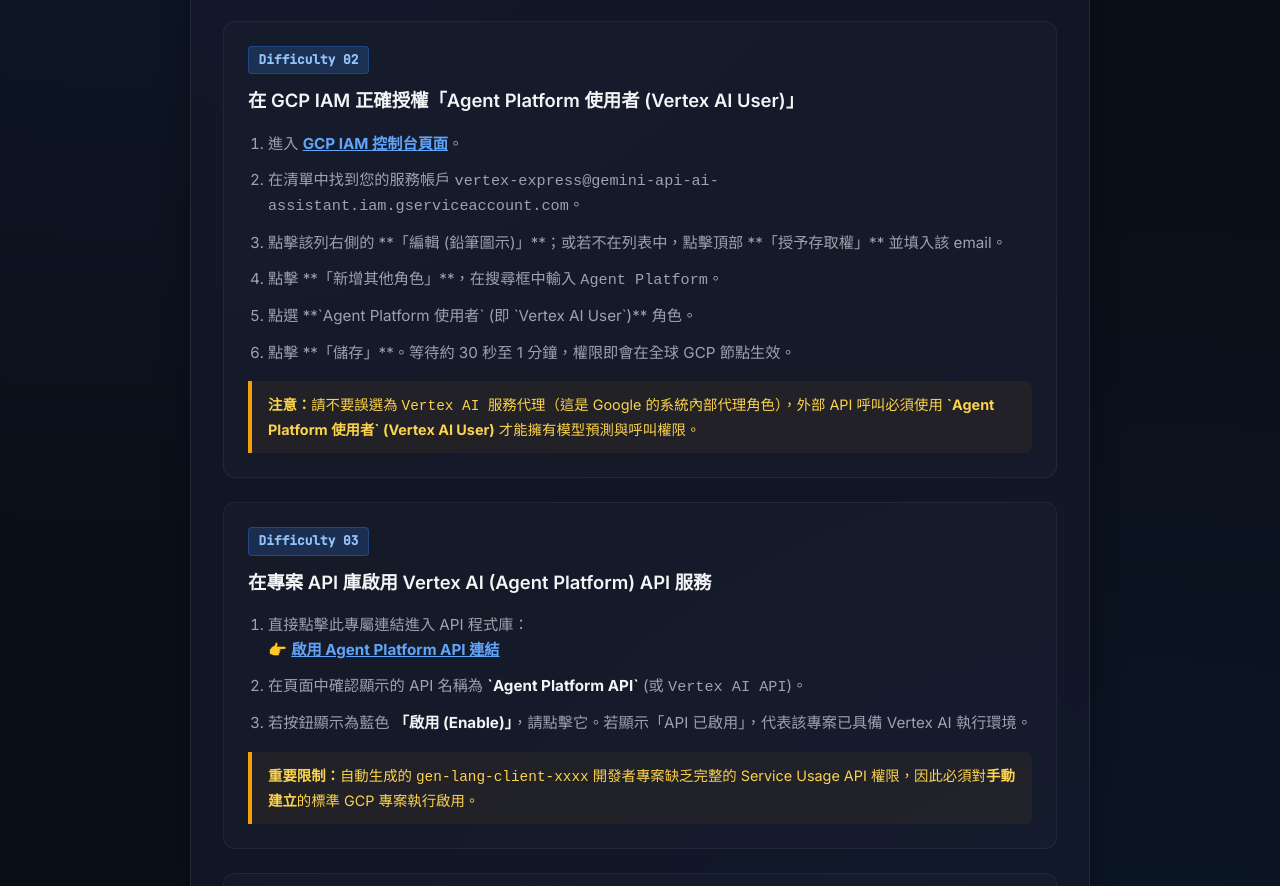
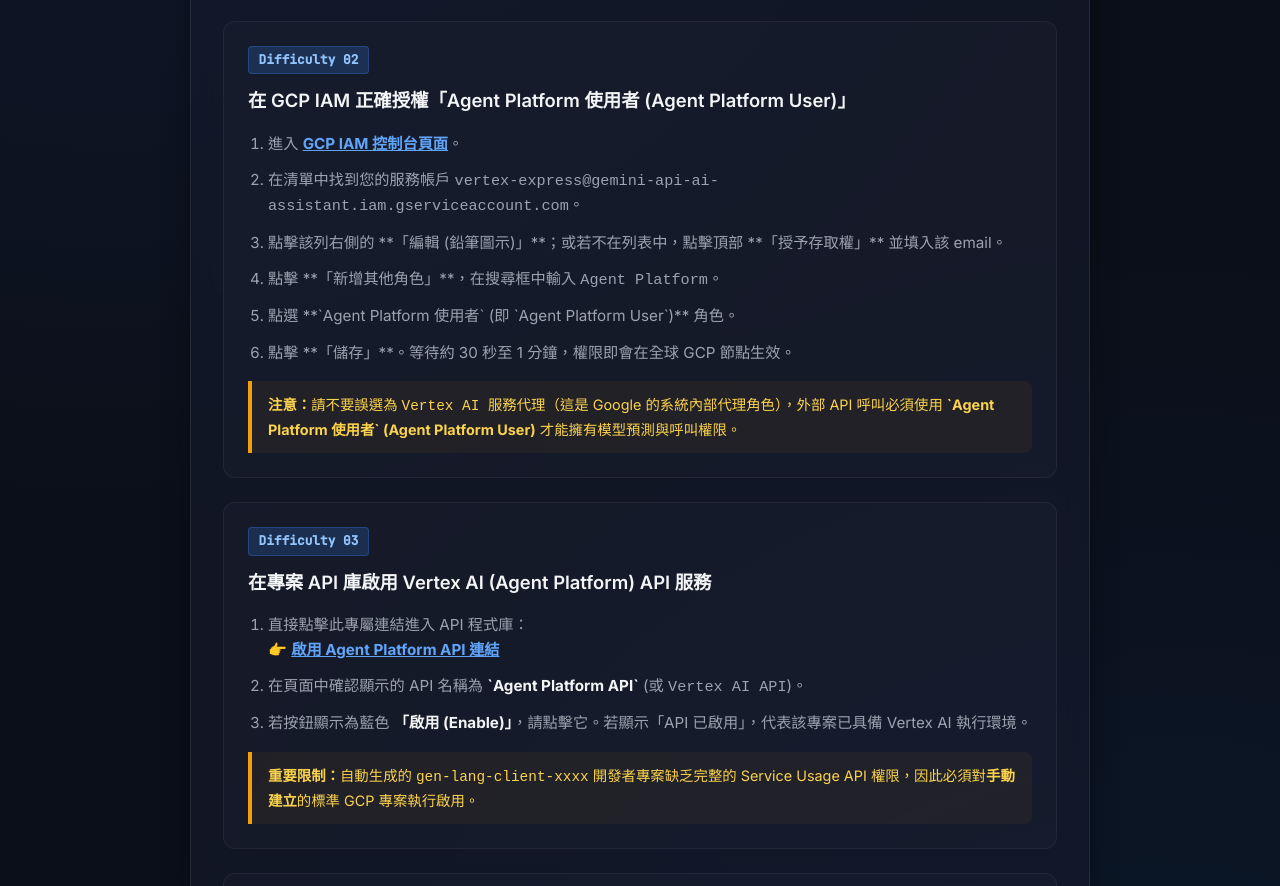
Before and after one commit to etrnya/model-hub-agent, a website: page vertex_ai_setup_guide.html in a window 1280 px wide. Shown: the part 1153-2039 px from the top of the page. Drawn offline with Linux system fonts and the light colour scheme.

Commit message:
docs(guide): align Vertex AI User to Agent Platform User in role descriptions

```diff
--- a/vertex_ai_setup_guide.html
+++ b/vertex_ai_setup_guide.html
@@ -439,17 +439,17 @@
           <!-- Difficulty 2 -->
           <div class="step-card">
             <span class="step-badge">Difficulty 02</span>
-            <div class="step-title">在 GCP IAM 正確授權「Agent Platform 使用者 (Vertex AI User)」</div>
+            <div class="step-title">在 GCP IAM 正確授權「Agent Platform 使用者 (Agent Platform User)」</div>
             <ol class="step-ol">
               <li>進入 <strong><a href="https://console.cloud.google.com/iam-admin/iam?project=gemini-api-ai-assistant" target="_blank" style="color: #60a5fa;">GCP IAM 控制台頁面</a></strong>。</li>
               <li>在清單中找到您的服務帳戶 <code>vertex-express@gemini-api-ai-assistant.iam.gserviceaccount.com</code>。</li>
               <li>點擊該列右側的 **「編輯 (鉛筆圖示)」**；或若不在列表中，點擊頂部 **「授予存取權」** 並填入該 email。</li>
               <li>點擊 **「新增其他角色」**，在搜尋框中輸入 <code>Agent Platform</code>。</li>
-              <li>點選 **`Agent Platform 使用者` (即 `Vertex AI User`)** 角色。</li>
+              <li>點選 **`Agent Platform 使用者` (即 `Agent Platform User`)** 角色。</li>
               <li>點擊 **「儲存」**。等待約 30 秒至 1 分鐘，權限即會在全球 GCP 節點生效。</li>
             </ol>
             <div class="step-tip">
-              <strong>注意：</strong>請不要誤選為 <code>Vertex AI 服務代理</code>（這是 Google 的系統內部代理角色），外部 API 呼叫必須使用 <strong>`Agent Platform 使用者` (Vertex AI User)</strong> 才能擁有模型預測與呼叫權限。
+              <strong>注意：</strong>請不要誤選為 <code>Vertex AI 服務代理</code>（這是 Google 的系統內部代理角色），外部 API 呼叫必須使用 <strong>`Agent Platform 使用者` (Agent Platform User)</strong> 才能擁有模型預測與呼叫權限。
             </div>
           </div>
 
```
